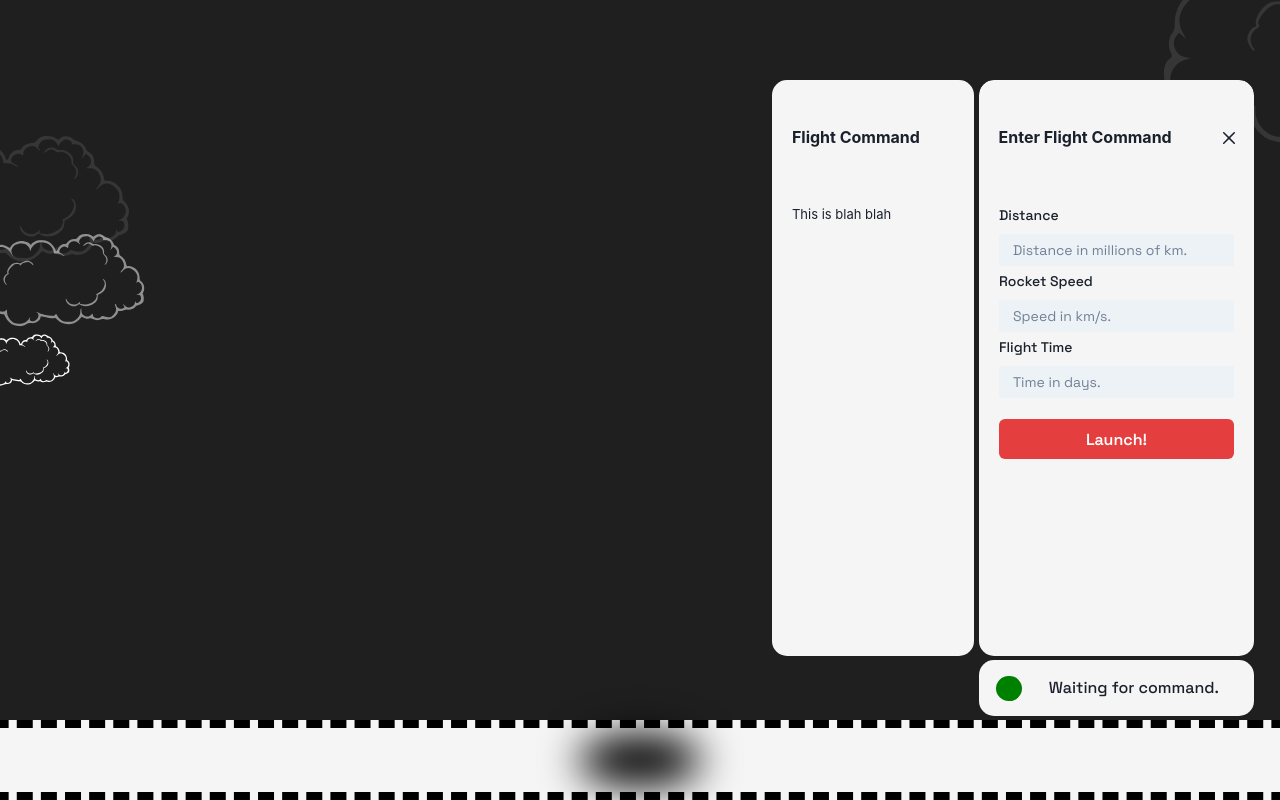
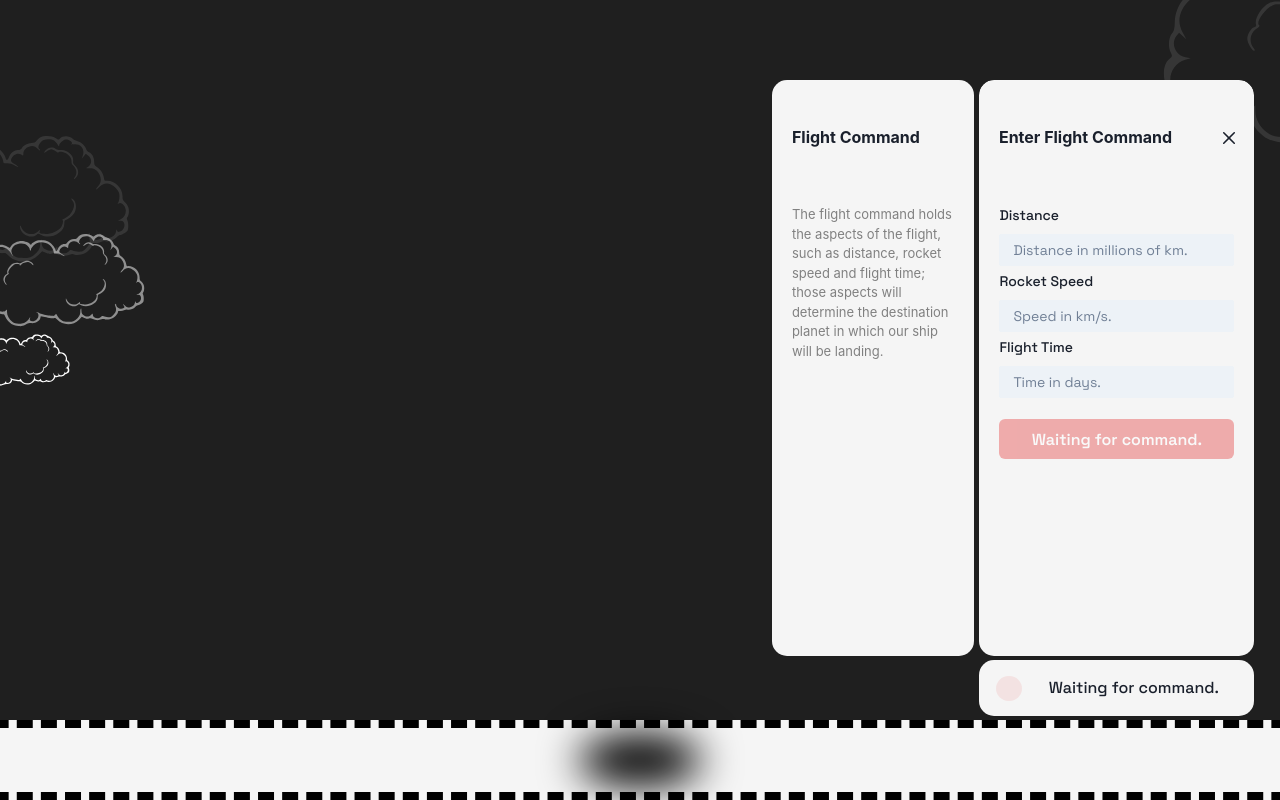
Before and after one commit to DarwisNarvaezDev/space-ship-adventure, a React (Create React App) app: page / in a window 1280 px wide. Both pictures are taken after a click on the element "Waiting for command.". Shown: the top 800 px of the page. Built offline with nearby package versions, Linux system fonts and the light colour scheme.

Commit message:
Progress in form validation

```diff
--- a/src/components/Menu.tsx
+++ b/src/components/Menu.tsx
@@ -1,6 +1,6 @@
 import { Badge, Box, CloseButton, Flex, FormControl, FormHelperText, FormLabel, HStack, Heading, Radio, RadioGroup, ScaleFade, Stack, Tag, Text, useDisclosure } from "@chakra-ui/react";
 import MenuStyles from '../styles/menu/menu.module.css'
-import React, { useState } from "react";
+import React, { useReducer, useState } from "react";
 import { CenteredProps } from "../styles/chakra/Props.tsx";
 import { Messages } from "../messages/Messages.tsx";
 import MenuCommandForm from "./menu/MenuCommandForm.tsx";
@@ -8,14 +8,23 @@ import StatusContainer from "./menu/StatusContainer.tsx";
 import HintBox from "./menu/HintBox.tsx";
 import { MenuFormFieldNames } from "../interfaces/MenuForm.tsx";
 import { MenuHintBoxContent } from "../interfaces/MenuHintBoxContent.tsx";
+import { MenuActionKind, MenuActionPayload, menuReducer } from "../reducer/MenuReducer.tsx";
+import { MenuStatusColor } from "../interfaces/MenuStatusColor.tsx";
 
 function Menu() {
 
-  const [statusText, setStatusText] = useState<string>(Messages.menu.waitingForCommand)
+  const [ state, dispatch ] = useReducer(menuReducer, {
+      isInputsDisabled: false,
+      isLaunchButtonsDisabled: true,
+      statusColor: MenuStatusColor.waitingCommand,
+      statusText: Messages.menu.waitingForCommand
+  })
+
+  const [statusText, setStatusText] = useState<string>(state.statusText)
   const { isOpen, onToggle } = useDisclosure()
   const [ menuHintBoxContent, setMenuHintBoxContent ] = useState<MenuHintBoxContent>({
-    title: "Flight Command",
-    content: "This is blah blah"
+    title: Messages.menu.hintBox.greeting.header,
+    content: Messages.menu.hintBox.greeting.content
   })
 
   const handleMouseOverStatusBadge = (evt: React.MouseEvent): void => {
@@ -45,22 +54,27 @@ function Menu() {
     switch( clickedField ){
       case MenuFormFieldNames.distance:
         setMenuHintBoxContent({
-          title: "Distance",
-          content: "This is blah blah"
+          title: Messages.menu.hintBox.distance.header,
+          content: Messages.menu.hintBox.distance.content
         })
         break;
       case MenuFormFieldNames.rocketSpeed:
         setMenuHintBoxContent({
-          title: "Rocket Speed",
-          content: "This is blah blah"
+          title: Messages.menu.hintBox.rocketSpeed.header,
+          content: Messages.menu.hintBox.rocketSpeed.content
         })
         break;
       case MenuFormFieldNames.flightTime:
           setMenuHintBoxContent({
-            title: "Flight Time",
-            content: "This is blah blah"
+            title: Messages.menu.hintBox.flightTime.header,
+            content: Messages.menu.hintBox.flightTime.content
           })
           break;
+      default:
+          setMenuHintBoxContent({
+            title: Messages.menu.hintBox.greeting.header,
+            content: Messages.menu.hintBox.greeting.content
+          })
     }
 
   }
@@ -96,12 +110,15 @@ function Menu() {
           onToggle={onToggle}
           handleClickStatusBadge={handleClickStatusBadge}
           handleFormInputClick={handleFormInputClick}
+          reducerState={state}
+          reducerDispatcher={dispatch}
         />
         <StatusContainer
           handleMouseOverStatusBadge={handleMouseOverStatusBadge}
           handleClickStatusBadge={handleClickStatusBadge}
           handleMouseLeaveStatusBadge={handleMouseLeaveStatusBadge}
           statusText={statusText}
+          statusColor={state.statusColor}
         />
       </Flex>
     </Flex>
--- a/src/components/menu/HintBox.tsx
+++ b/src/components/menu/HintBox.tsx
@@ -45,6 +45,7 @@ const HintBox: FunctionComponent<HintBoxProps> = ({hintBoxContent}) => {
                 <Text
                   fontSize={"13px"}
                   maxW={"100%"}
+                  color={"grey"}
                 >{hintBoxContent.content}</Text>
                 </Flex>
                 </Stack>
--- a/src/components/menu/MenuCommandForm.tsx
+++ b/src/components/menu/MenuCommandForm.tsx
@@ -1,24 +1,33 @@
 import { Box, Button, CloseButton, Flex, FormControl, FormLabel, Heading, Input } from "@chakra-ui/react";
-import React, { FunctionComponent } from "react";
+import React, { FunctionComponent, useReducer, useState } from "react";
 import { Messages } from "../../messages/Messages.tsx";
 import { CenteredProps } from "../../styles/chakra/Props.tsx";
 import { Field, Form, Formik } from "formik";
 import MenuStyles from '../../styles/menu/menu.module.css'
-
+import { MenuActionPayload } from "../../reducer/MenuReducer.tsx";
 
 interface MenuCommandFormProps {
     isOpen: boolean
     onToggle: Function
     handleClickStatusBadge: Function
     handleFormInputClick: Function
+    reducerState: MenuActionPayload,
+    reducerDispatcher: any
 }
 
 const MenuCommandForm: FunctionComponent<MenuCommandFormProps> = ({
     isOpen,
     onToggle,
     handleClickStatusBadge,
-    handleFormInputClick
+    handleFormInputClick,
+    reducerState,
+    reducerDispatcher
 }) => {
+
+    const [ launchButtonText, setLaunchButtonText ] = useState<string>(reducerState.statusText);
+    const [ inputDisabled, setInputDisabled ] = useState<boolean>(reducerState.isInputsDisabled);
+    const [ launchButtonDisabled, setLaunchButtonDisabled ] = useState<boolean>(reducerState.isLaunchButtonsDisabled);
+
     return (
       <Flex
         id="commandFormContainer"
@@ -34,7 +43,6 @@ const MenuCommandForm: FunctionComponent<MenuCommandFormProps> = ({
             bg={"whitesmoke"}
             style={{ animationDuration: "0.5s" }}
             boxShadow={"md"}
-            className={"animate__animated animate__bounceInUp"}
             flexDir={"column"}
           >
             <Flex
@@ -114,6 +122,7 @@ const MenuCommandForm: FunctionComponent<MenuCommandFormProps> = ({
                          <FormControl>
                             <FormLabel fontSize={"sm"}>Distance</FormLabel>
                             <Input
+                              disabled={inputDisabled}
                               onClick={(evt: React.MouseEvent) => {
                                 handleFormInputClick(evt)
                               }}
@@ -130,6 +139,7 @@ const MenuCommandForm: FunctionComponent<MenuCommandFormProps> = ({
                          <FormControl>
                             <FormLabel fontSize={"sm"}>Rocket Speed</FormLabel>
                             <Input
+                              disabled={inputDisabled}
                               variant={"filled"}
                               {...field}
                               placeholder='Speed in km/s.'
@@ -146,6 +156,7 @@ const MenuCommandForm: FunctionComponent<MenuCommandFormProps> = ({
                          <FormControl>
                             <FormLabel fontSize={"sm"}>Flight Time</FormLabel>
                             <Input
+                              disabled={inputDisabled}
                               variant={"filled"}
                               {...field}
                               placeholder='Time in days.'
@@ -161,8 +172,9 @@ const MenuCommandForm: FunctionComponent<MenuCommandFormProps> = ({
                       mt={4}
                       colorScheme='red'
                       type='submit'
+                      isDisabled={inputDisabled || launchButtonDisabled}
                     >
-                      Launch!
+                      {launchButtonText}
                     </Button>
                   </Form>
                   )}
--- a/src/components/menu/StatusContainer.tsx
+++ b/src/components/menu/StatusContainer.tsx
@@ -1,20 +1,34 @@
 import { Badge, Box, Flex, Tag, Text } from "@chakra-ui/react";
-import React, { FunctionComponent } from "react";
+import React, { FunctionComponent, useState } from "react";
 import { CenteredProps } from "../../styles/chakra/Props.tsx";
+import MenuStyles from '../../styles/menu/menu.module.css'
+import { MenuStatusColor } from "../../interfaces/MenuStatusColor.tsx";
 
 interface StatusContainerProps {
     handleMouseOverStatusBadge: Function
     handleClickStatusBadge: Function
     handleMouseLeaveStatusBadge: Function
     statusText: string
+    statusColor: string
 }
 
 const StatusContainer: FunctionComponent<StatusContainerProps> = ({
     handleMouseOverStatusBadge,
     handleClickStatusBadge,
     handleMouseLeaveStatusBadge,
-    statusText
+    statusText,
+    statusColor
 }) => {
+
+    const STATUS_COLOR_CLASS = MenuStyles.status
+    // const [ statusColor, setstatusColor ] = useState<string>(MenuStatusColor.waitingCommand);
+    const [ statusColorClass, setStatusColorClass ] = useState<string>(STATUS_COLOR_CLASS)
+    const resolveStatusColor = ():void => {
+      if( statusColor == MenuStatusColor.readyForLaunch ){
+        setStatusColorClass('')
+      }
+    }
+
     return (
         <Flex
         id='statusContainer'
@@ -49,7 +63,8 @@ const StatusContainer: FunctionComponent<StatusContainerProps> = ({
               w="100%"
               height={"25px"}
               borderRadius={"full"}
-              bg={"green"}
+              bg={statusColor}
+              className={statusColorClass}
             >
             </Badge>
           </Box>
--- /dev/null
+++ b/src/interfaces/MenuStatusColor.tsx
@@ -0,0 +1,5 @@
+export enum MenuStatusColor {
+    waitingCommand = "red.500",
+    receivingCommand = "yellow.500",
+    readyForLaunch = "green.500"
+}
--- a/src/messages/Messages.tsx
+++ b/src/messages/Messages.tsx
@@ -1,8 +1,29 @@
 export const Messages = {
     menu: {
+        hintBox: {
+            greeting: {
+                header: 'Flight Command',
+                content: 'The flight command holds the aspects of the flight, such as distance, rocket speed and flight time; those aspects will determine the destination planet in which our ship will be landing.',
+            },
+            distance: {
+                header: 'Distance',
+                content: 'How far away is the planet that you\'re seeking, in millions of kilometers: 54.6 for Mars, 1.2 for Saturn and 42 for Venus.'
+            },
+            rocketSpeed: {
+                header: 'RocketSpeed',
+                content: 'How fast is the rocket going to be during the flight, in millions of kilometers per second: 3.5 for Mars, 77.14 for Saturn and 2.70 for Venus.'
+            },
+            flightTime: {
+                header: 'Flight Time',
+                content: 'For hoy many days is the rocket going to flight: 180 days for all the planets.'
+            }
+        },
+        launchButtonText: 'Launch!',
         formHeader: 'Enter Flight Command',
         clickToEnterCommand: 'Click to enter command.',
         clickToCloseForm: 'Click here to close form.',
-        waitingForCommand: 'Waiting for command.'
+        waitingForCommand: 'Waiting for command.',
+        ReceivingCommand: 'Receiving command.',
+        ReadyForLaunch: 'Ready for launch!.'
     }
 }
--- /dev/null
+++ b/src/reducer/MenuReducer.tsx
@@ -0,0 +1,49 @@
+import { MenuStatusColor } from "../interfaces/MenuStatusColor.tsx";
+import { Messages } from "../messages/Messages.tsx";
+
+export enum MenuActionKind {
+    RECEIVING_DATA = "RECEIVING",
+    WAITING_FOR_COMMAND = "WAITING",
+    READY_FOR_LAUNCH = "READY"
+}
+
+export interface MenuActionPayload {
+    isInputsDisabled?: boolean
+    isLaunchButtonsDisabled?: boolean
+    statusText?: string
+    statusColor?: string
+}
+
+interface MenuAction {
+    type: MenuActionKind;
+    payload: MenuActionPayload
+}
+
+export function menuReducer(state: MenuActionPayload, action: MenuAction){
+    const { type, payload } = action;
+    switch( type ){
+        case MenuActionKind.WAITING_FOR_COMMAND:
+            return {
+                isInputsDisabled: false,
+                isLaunchButtonsDisabled: true,
+                statusText: Messages.menu.waitingForCommand,
+                statusColor: MenuStatusColor.waitingCommand
+            }
+        case MenuActionKind.RECEIVING_DATA:
+            return {
+                isInputsDisabled: true,
+                isLaunchButtonsDisabled: true,
+                statusText: Messages.menu.ReceivingCommand,
+                statusColor: MenuStatusColor.receivingCommand
+            }
+        case MenuActionKind.READY_FOR_LAUNCH:
+                return {
+                    isInputsDisabled: false,
+                    isLaunchButtonsDisabled: false,
+                    statusText: Messages.menu.ReadyForLaunch,
+                    statusColor: MenuStatusColor.readyForLaunch
+                }
+        default:
+            return state;
+    }
+}
--- a/src/styles/menu/menu.module.css
+++ b/src/styles/menu/menu.module.css
@@ -17,3 +17,17 @@
 .menuForm {
     gap: 5px;
 }
+
+.status {
+    transition: opacity 0.8s linear;
+    animation: shimmer 0.8s infinite;
+}
+
+@keyframes shimmer {
+    0% {
+        opacity: 1;
+    }
+    100% {
+        opacity: 0;
+    }
+}
```
